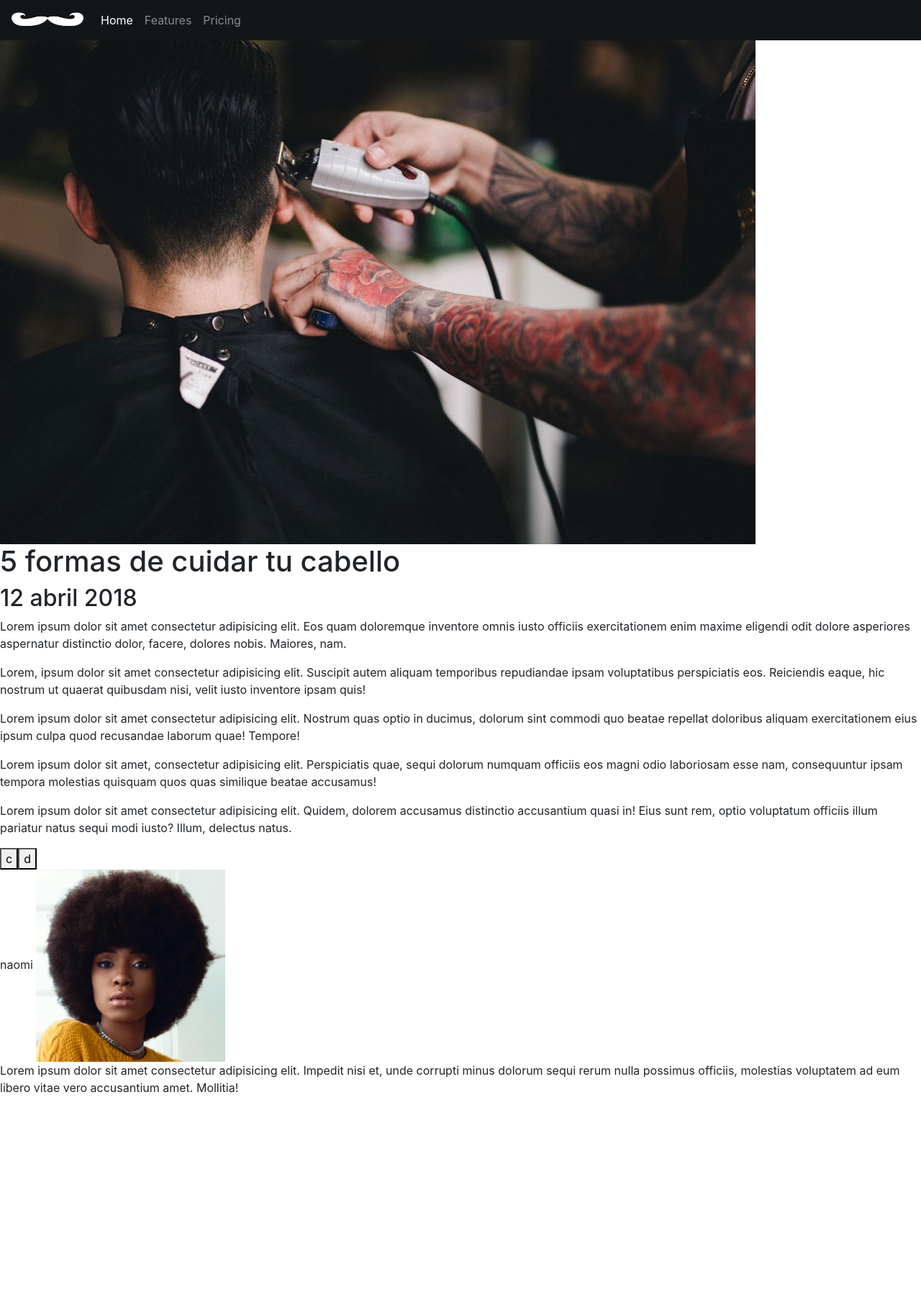
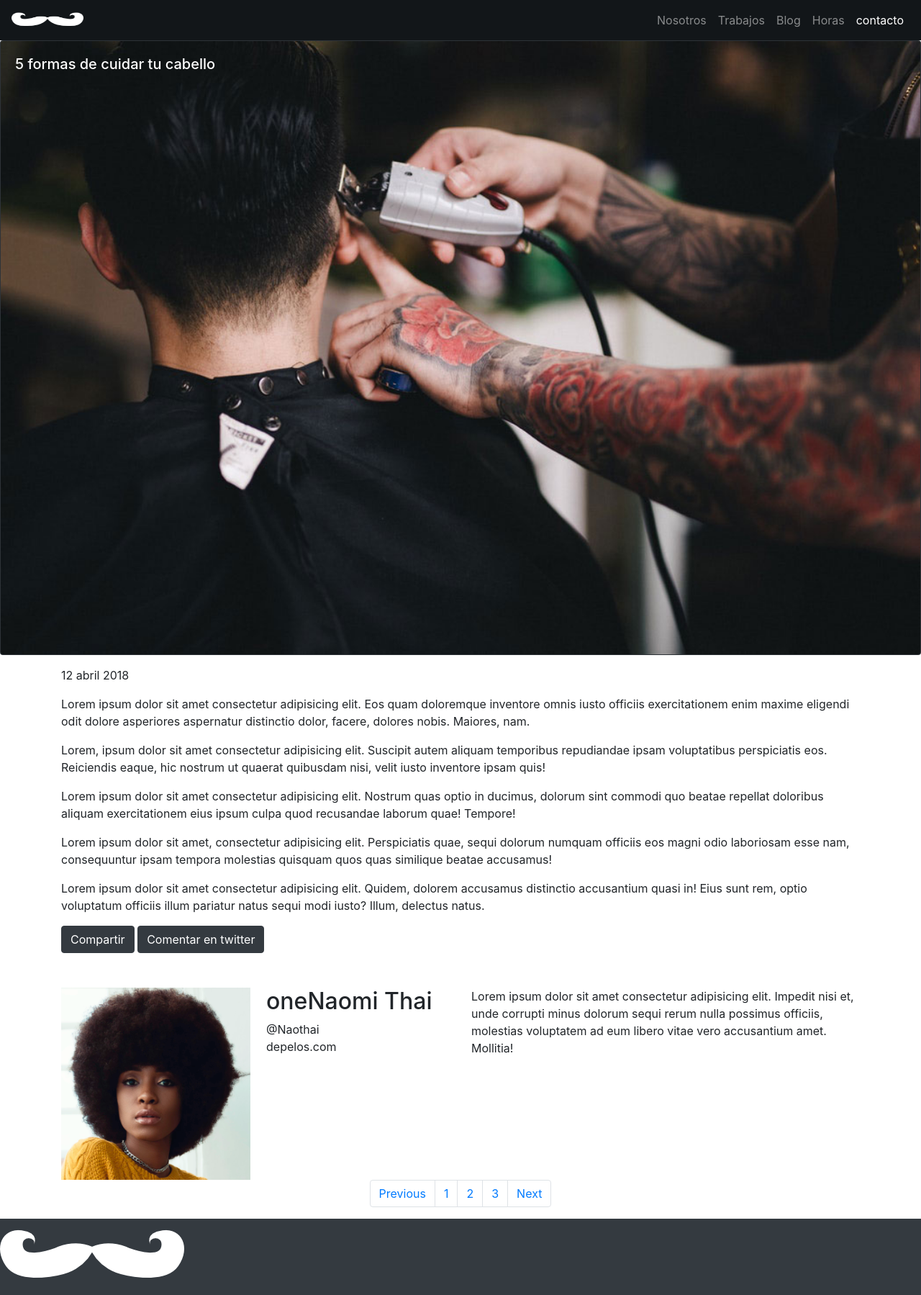
Before and after one commit to marciaalegria/Barber-Shop, a plain HTML site: page index.html in a window 1280 px wide. Shown: the whole page at 72% size. Before the commit the page ends 1645 px from the top, so only its background shows below. Drawn offline with nearby package versions, Linux system fonts and the light colour scheme; a web font is replaced by a local one.

Commit message:
agregando estilos a seccion trabajos

```diff
--- a/index.html
+++ b/index.html
@@ -10,7 +10,7 @@
 </head>
 <body>
 
-    <nav class="navbar navbar-expand-lg navbar-dark" style="background-color:#121619">
+    <nav id="navbar-example2" class="navbar navbar-expand-lg navbar-dark" style="background-color:#121619">
         <a class="navbar-brand" href="#">
             <img src="assets/images/logo.png" width="100" height="30" class="d-inline-block align-top" alt="" loading="lazy">
         </a>
@@ -18,34 +18,81 @@
           <span class="navbar-toggler-icon"></span>
         </button>
         <div class="collapse navbar-collapse" id="navbarNavAltMarkup">
-          <div class="navbar-nav">
-            <a class="nav-item nav-link active" href="#">Home <span class="sr-only">(current)</span></a>
-            <a class="nav-item nav-link" href="#">Features</a>
-            <a class="nav-item nav-link" href="#">Pricing</a>
+          <div class="navbar-nav ml-auto">
+            <a class="nav-item nav-link" href="#fat">Nosotros</a>
+            <a class="nav-item nav-link" href="#one">Trabajos</a>
+            <a class="nav-item nav-link" href="#mdo">Blog</a>
+            <a class="nav-item nav-link" href="#two">Horas</a>
+            <a class="nav-item nav-link" href="#three">contacto</a>
           </div>
         </div>
       </nav>
 
-    <main class="main">
-        <img src="assets/images/post-image.jpg" alt="">
-        <h1>5 formas de cuidar tu cabello</h1>
-    </main>
-    <section class="section">
-        <h2>12 abril 2018</h2>
+      <div data-spy="scroll" data-target="#navbar-example2" data-offset="0">
+
+
+    <section id="mdo" class="section">
+      <div class="card bg-dark text-white">
+        <img src="assets/images/post-image.jpg" class="card-img" alt="foto-portada">
+        <div class="card-img-overlay">
+          <h5 class="card-title"> 5 formas de cuidar tu cabello</h5>
+        </div>
+      </div>
+
+    </section>
+    <section class="section mt-3">
+      <div class="container">
+        <p id="fat">12 abril 2018</p>
         <p>Lorem ipsum dolor sit amet consectetur adipisicing elit. Eos quam doloremque inventore omnis iusto officiis exercitationem enim maxime eligendi odit dolore asperiores aspernatur distinctio dolor, facere, dolores nobis. Maiores, nam.</p>
         <p>Lorem, ipsum dolor sit amet consectetur adipisicing elit. Suscipit autem aliquam temporibus repudiandae ipsam voluptatibus perspiciatis eos. Reiciendis eaque, hic nostrum ut quaerat quibusdam nisi, velit iusto inventore ipsam quis!</p>
         <p>Lorem ipsum dolor sit amet consectetur adipisicing elit. Nostrum quas optio in ducimus, dolorum sint commodi quo beatae repellat doloribus aliquam exercitationem eius ipsum culpa quod recusandae laborum quae! Tempore!</p>
         <p>Lorem ipsum dolor sit amet, consectetur adipisicing elit. Perspiciatis quae, sequi dolorum numquam officiis eos magni odio laboriosam esse nam, consequuntur ipsam tempora molestias quisquam quos quas similique beatae accusamus!</p>
         <p>Lorem ipsum dolor sit amet consectetur adipisicing elit. Quidem, dolorem accusamus distinctio accusantium quasi in! Eius sunt rem, optio voluptatum officiis illum pariatur natus sequi modi iusto? Illum, delectus natus.</p>
-        <button>c</button><button>d</button>
+        <button type="button" class="btn btn-dark">Compartir</button>
+        <button type="button" class="btn btn-dark">Comentar en twitter</button>
+      </div>
+
     </section>
-    <section>naomi
-        <img src="assets/images/naomi-thai.png" alt="">
-        <p>Lorem ipsum dolor sit amet consectetur adipisicing elit. Impedit nisi et, unde corrupti minus dolorum sequi rerum nulla possimus officiis, molestias voluptatem ad eum libero vitae vero accusantium amet. Mollitia!</p>
+    <section class="section" id="one">
+      <div class="container mt-5">
+        <div class="row">
+          <div class="col-sm-12 col-md-3 col-lg-3 col-xl-3">
+            <img src="assets/images/naomi-thai.png" alt="">
+          </div>
+          <div class="col-sm-12 col-md-3 col-lg-3 col-xl-3">
+            <h2 >oneNaomi Thai</h2>
+            <p>@Naothai <br> depelos.com</p>
+          </div>
+          <div class="col-sm-12 col-md-6 col-lg-6 col-xl-6">
+            <p>Lorem ipsum dolor sit amet consectetur adipisicing elit. Impedit nisi et, unde corrupti minus dolorum sequi rerum nulla possimus officiis, molestias voluptatem ad eum libero vitae vero accusantium amet. Mollitia!</p>
+          </div>
+
+
+
+        </div>
+
+      </div>
+
+      </section>
+    <section id="two">
+
+      <nav aria-label="Page navigation example">
+        <ul class="pagination justify-content-center">
+          <li class="page-item"><a class="page-link" href="#">Previous</a></li>
+          <li class="page-item"><a class="page-link" href="#">1</a></li>
+          <li class="page-item"><a class="page-link" href="#">2</a></li>
+          <li class="page-item"><a class="page-link" href="#">3</a></li>
+          <li class="page-item"><a class="page-link" href="#">Next</a></li>
+        </ul>
+      </nav>
     </section>
-    <footer class="footer">
-        <img src="assets/images/logo.png" alt="">
-    </footer>
+    <div class="container_fluid bg-dark">
+        <footer id="three" class="footer">
+          <img src="assets/images/logo.png" alt="">
+        </footer>
+    </div>
+
+  </div>
     <script src="https://code.jquery.com/jquery-3.5.1.slim.min.js" integrity="sha384-DfXdz2htPH0lsSSs5nCTpuj/zy4C+OGpamoFVy38MVBnE+IbbVYUew+OrCXaRkfj" crossorigin="anonymous"></script>
 <script src="https://cdn.jsdelivr.net/npm/popper.js@1.16.0/dist/umd/popper.min.js" integrity="sha384-Q6E9RHvbIyZFJoft+2mJbHaEWldlvI9IOYy5n3zV9zzTtmI3UksdQRVvoxMfooAo" crossorigin="anonymous"></script>
 <script src="https://stackpath.bootstrapcdn.com/bootstrap/4.5.0/js/bootstrap.min.js" integrity="sha384-OgVRvuATP1z7JjHLkuOU7Xw704+h835Lr+6QL9UvYjZE3Ipu6Tp75j7Bh/kR0JKI" crossorigin="anonymous"></script>
```
Also changed, not shown: assets/sass/page/_contact.scss (added), assets/sass/page/_home.scss (added), assets/sass/themes/_admin.scss (added), assets/sass/themes/_theme.scss (added), assets/sass/vendors/_boostrap.scss (added), assets/sass/vendors/_jquey-iu.scss (added).
